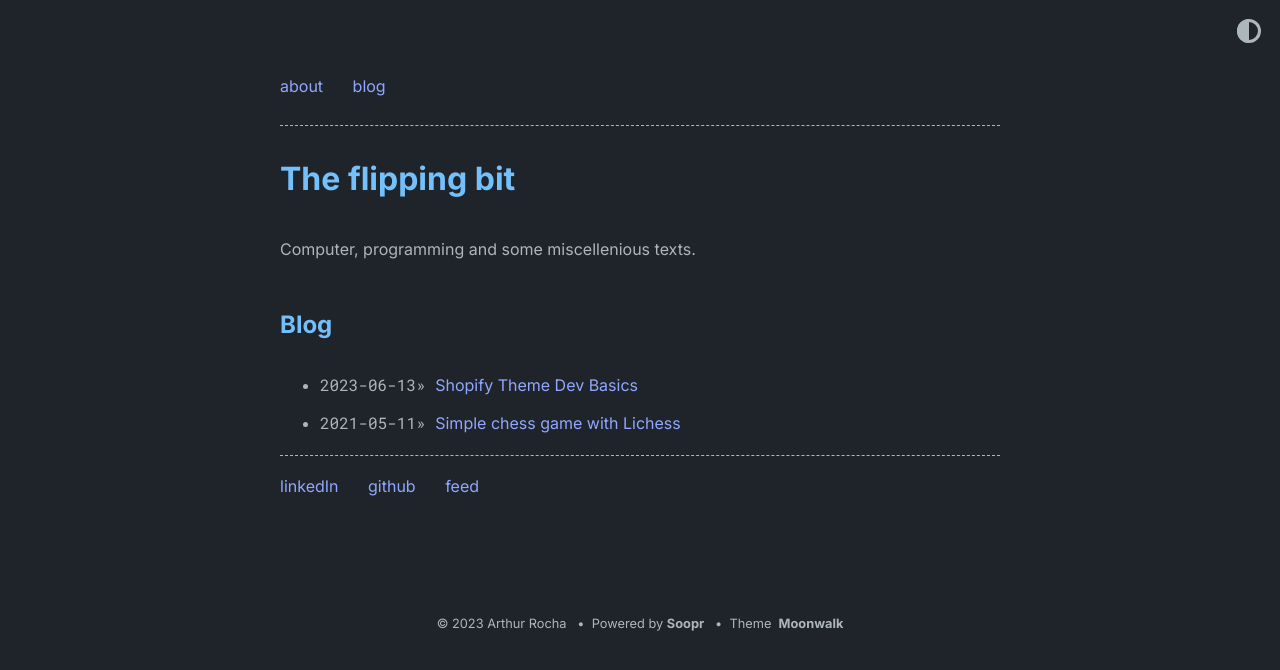
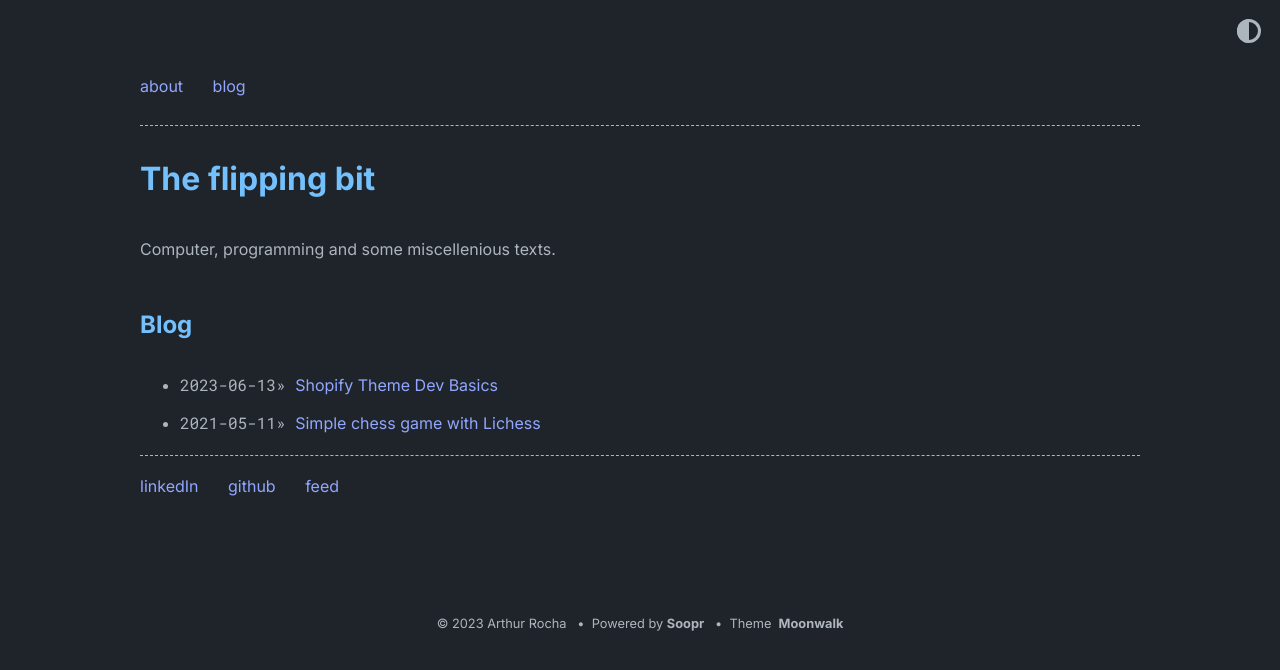
Before and after one commit to arthurstomp/arthurstomp.github.io, a Jekyll site: the page built from index.md, in a window 1280 px wide. Shown: the top 670 px of the page. Built offline with Jekyll 4.4.1, drawn with Linux system fonts in a browser that asks for light colours.

Commit message:
Increase content max-width a bit

```diff
--- a/_sass/stomp.scss
+++ b/_sass/stomp.scss
@@ -28,3 +28,7 @@
     }
   }
 }
+
+.w {
+  max-width: 1000px;
+}
```
